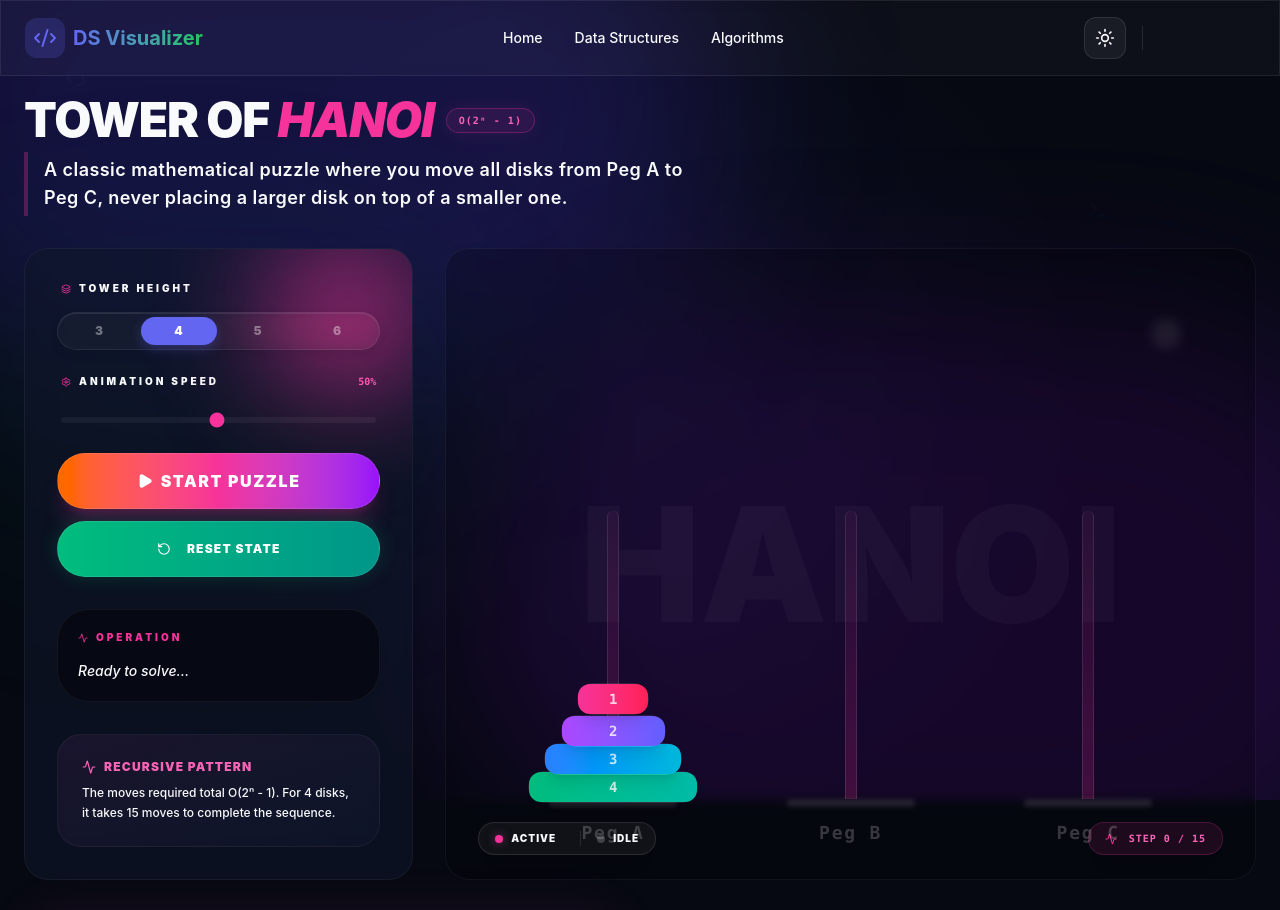
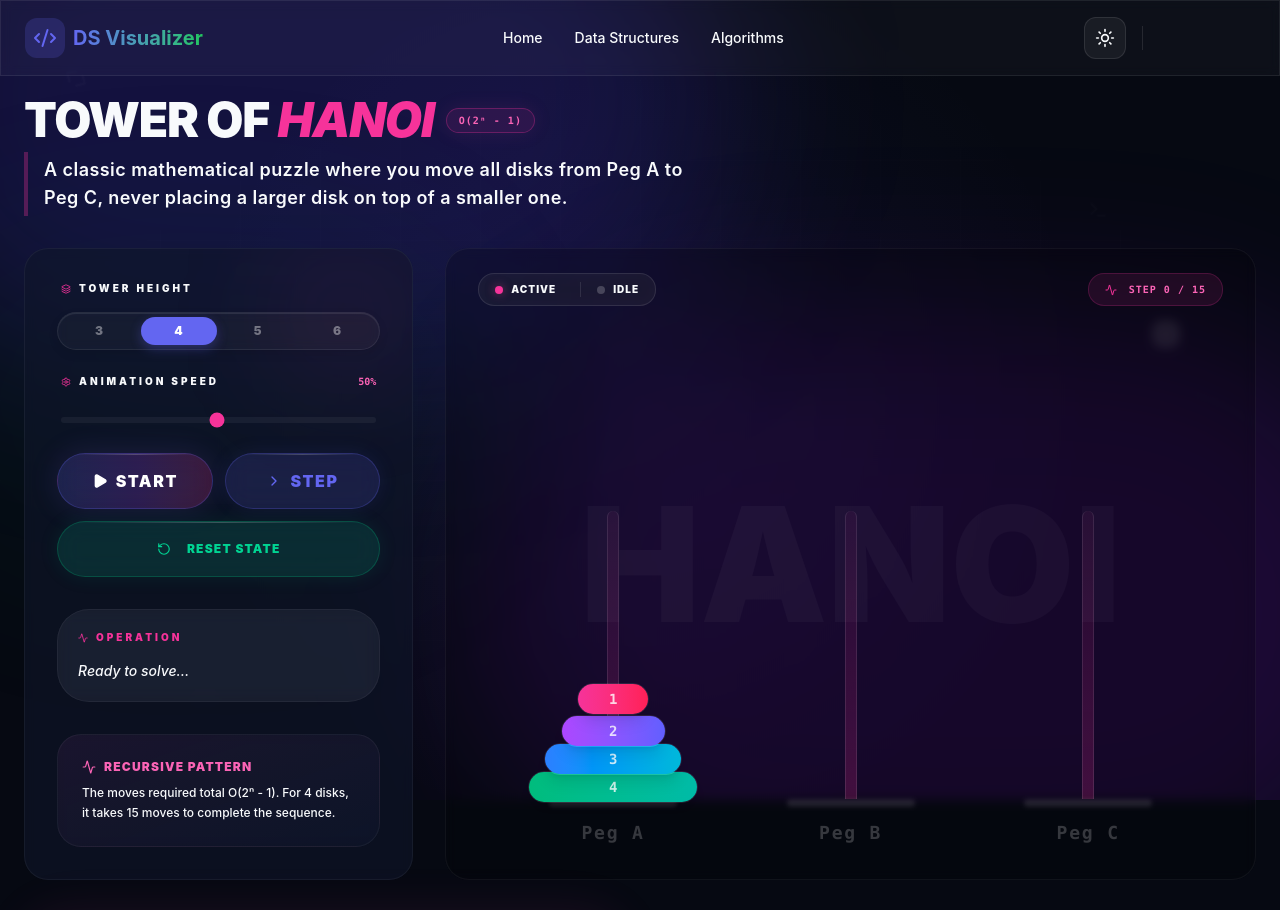
Before and after one commit to almahmud-17/https-github.com-username-VisualiseDS, a Next.js app: page /visualize/hanoi in a window 1280 px wide. Shown: the top 910 px of the page. Built offline with nearby package versions, Linux system fonts and the light colour scheme.

Commit message:
Final premium aesthetic refinements for Tree and DS visualizers

```diff
--- a/src/app/visualize/hanoi/page.tsx
+++ b/src/app/visualize/hanoi/page.tsx
@@ -7,8 +7,9 @@ import { PremiumButton } from "@/components/ui/PremiumButton";
 import { getHanoiSteps, HanoiStep } from "@/algorithms/hanoi";
 import {
       Play,
+      Pause,
+      ChevronRight,
       RotateCcw,
-      Info,
       Activity,
       Settings,
       Layers,
@@ -78,7 +79,7 @@ export default function HanoiPage() {
                               {/* Controls Panel */}
                               <div className="lg:col-span-4 flex flex-col gap-6 order-2 lg:order-1">
                                     <div className="glass-card p-8 flex flex-col gap-8 border border-white/5 [.light_&]:border-black/5 relative overflow-hidden">
-                                          <div className="absolute top-0 right-0 w-32 h-32 bg-pink-500 [.light_&]:bg-[#007AFF]/5 [.light_&]:bg-[#007AFF]/5 blur-3xl rounded-full" />
+                                          <div className="absolute top-0 right-0 w-32 h-32 bg-pink-500/10 blur-3xl rounded-full" />
 
                                           <div className="flex flex-col gap-6">
                                                 <div className="flex flex-col gap-4">
@@ -116,21 +117,31 @@ export default function HanoiPage() {
                                                             />
                                                       </div>
 
-                                                      <div className="grid grid-cols-1 gap-3 mt-2">
-                                                            <PremiumButton className="h-14 px-8 text-base font-black uppercase tracking-widest shadow-xl shadow-pink-500/20"
+                                                      <div className="grid grid-cols-2 gap-3 mt-2">
+                                                            <PremiumButton className="h-14 px-8 text-base font-black uppercase tracking-widest"
                                                                   variant="gradient"
                                                                   onClick={() => setIsPlaying(!isPlaying)}
                                                             >
-                                                                  {isPlaying ? "Pause Engine" : <div className="flex items-center gap-2"><Play size={16} fill="currentColor" /> Start Puzzle</div>}
+                                                                  {isPlaying ? <><Pause size={16} /> Pause</> : <><Play size={16} fill="currentColor" /> {currentStep > 0 ? "Resume" : "Start"}</>}
                                                             </PremiumButton>
-                                                            <PremiumButton className="h-14 px-8 text-xs font-black uppercase tracking-widest" variant="secondary" onClick={handleReset}>
+                                                            <PremiumButton className="h-14 px-8 text-base font-black uppercase tracking-widest"
+                                                                  variant="primary"
+                                                                  onClick={() => {
+                                                                        setIsPlaying(false);
+                                                                        setCurrentStep(p => Math.min(p + 1, steps.length - 1));
+                                                                  }}
+                                                                  disabled={currentStep >= steps.length - 1}
+                                                            >
+                                                                  <ChevronRight size={16} /> Step
+                                                            </PremiumButton>
+                                                            <PremiumButton className="h-14 px-8 text-xs font-black uppercase tracking-widest col-span-2" variant="secondary" onClick={handleReset}>
                                                                   <RotateCcw size={14} className="mr-2" /> Reset State
                                                             </PremiumButton>
                                                       </div>
                                                 </div>
 
                                                 {/* Move Logic Panel */}
-                                                <div className="mt-2 p-5 rounded-[2rem] bg-black/40 [.light_&]:bg-black/5 border border-white/5 [.light_&]:border-black/5 space-y-4 shadow-inner">
+                                                <div className="mt-2 p-5 rounded-[2rem] bg-white/5 [.light_&]:bg-black/5 border border-white/5 [.light_&]:border-black/5 space-y-4 backdrop-blur-sm">
                                                       <h3 className="text-[10px] font-black tracking-[0.3em] text-pink-500 uppercase flex items-center gap-2">
                                                             <Activity size={10} /> Operation
                                                       </h3>
@@ -168,6 +179,25 @@ export default function HanoiPage() {
                                           HANOI
                                     </div>
 
+                                    {/* Legend and Step Counter — TOP of canvas, no conflict with peg labels */}
+                                    <div className="absolute top-6 left-8 right-8 flex items-center justify-between z-20">
+                                          <div className="flex gap-6 px-4 py-2 bg-white/5 [.light_&]:bg-black/5 border border-white/10 [.light_&]:border-black/10 rounded-2xl backdrop-blur-sm">
+                                                <div className="flex items-center gap-2">
+                                                      <div className="w-2 h-2 rounded-full bg-pink-500 shadow-[0_0_10px_rgba(236,72,153,0.5)]"></div>
+                                                      <span className="text-[10px] text-muted-foreground uppercase font-black tracking-widest">Active</span>
+                                                </div>
+                                                <div className="flex items-center gap-2 border-l border-white/10 [.light_&]:border-black/10 pl-4">
+                                                      <div className="w-2 h-2 rounded-full bg-white/20 [.light_&]:bg-black/20"></div>
+                                                      <span className="text-[10px] text-muted-foreground uppercase font-black tracking-widest">Idle</span>
+                                                </div>
+                                          </div>
+
+                                          <div className="flex items-center gap-3 bg-pink-500/10 border border-pink-500/20 px-4 py-2 rounded-2xl font-mono text-[10px] font-black text-pink-400 tracking-widest uppercase">
+                                                <Activity size={12} className="text-pink-500" />
+                                                Step {currentStep} / {steps.length - 1}
+                                          </div>
+                                    </div>
+
                                     <div className="flex-1 flex items-end justify-around pb-20 px-12 relative z-10">
                                           {currentData.pegs.map((peg, pegIdx) => (
                                                 <div key={pegIdx} className="relative flex flex-col items-center w-full max-w-[180px]">
@@ -175,7 +205,7 @@ export default function HanoiPage() {
                                                       <div className="absolute bottom-0 w-3 h-72 bg-gradient-to-t from-pink-500/20 to-pink-500/5 [.light_&]:from-slate-500/40 [.light_&]:to-slate-500/5 border-x border-white/10 [.light_&]:border-black/10 rounded-t-full -z-10" />
                                                       <div className="absolute bottom-0 w-32 h-2 bg-white/10 [.light_&]:bg-black/10 rounded-full -z-10 translate-y-2 blur-[2px]" />
 
-                                                      {/* Peg Label */}
+                                                      {/* Peg Label — positioned below base, won't conflict with legend anymore */}
                                                       <div className="absolute -bottom-12 font-black text-lg text-white/20 [.light_&]:text-black/40 font-mono tracking-widest capitalize">
                                                             Peg {String.fromCharCode(65 + pegIdx)}
                                                       </div>
@@ -192,7 +222,7 @@ export default function HanoiPage() {
                                                                                     initial={{ y: -300, opacity: 0 }}
                                                                                     animate={{ y: 0, opacity: 1 }}
                                                                                     exit={{ y: -300, opacity: 0 }}
-                                                                                    transition={{ type: "spring", stiffness: 300, damping: 25 }}
+                                                                                    transition={{ type: "spring", stiffness: 200, damping: 20, mass: 0.8 }}
                                                                                     style={{ width: `${width}px` }}
                                                                                     className={cn(
                                                                                           "h-8 rounded-full shadow-lg border border-white/10 [.light_&]:border-black/10 flex items-center justify-center relative group",
@@ -203,7 +233,7 @@ export default function HanoiPage() {
                                                                                     <div className="absolute inset-x-2 top-1 h-3 bg-white/20 blur-[1px] rounded-full pointer-events-none" />
 
                                                                                     <div className={cn(
-                                                                                          "absolute inset-0 rounded-xl transition-colors duration-300",
+                                                                                          "absolute inset-0 rounded-full transition-all duration-500",
                                                                                           diskId === 1 ? "bg-gradient-to-r from-pink-500 to-rose-500" :
                                                                                                 diskId === 2 ? "bg-gradient-to-r from-purple-500 to-indigo-500" :
                                                                                                       diskId === 3 ? "bg-gradient-to-r from-blue-500 to-cyan-500" :
@@ -221,25 +251,6 @@ export default function HanoiPage() {
                                                 </div>
                                           ))}
                                     </div>
-
-                                    {/* Legend and Info Bar */}
-                                    <div className="absolute bottom-6 left-8 right-8 flex items-center justify-between">
-                                          <div className="flex gap-6 px-4 py-2 bg-white/5 border border-white/10 rounded-2xl backdrop-blur-sm shadow-xl">
-                                                <div className="flex items-center gap-2">
-                                                      <div className="w-2 h-2 rounded-full bg-pink-500 shadow-[0_0_10px_rgba(236,72,153,0.5)]"></div>
-                                                      <span className="text-[10px] text-muted-foreground uppercase font-black tracking-widest">Active</span>
-                                                </div>
-                                                <div className="flex items-center gap-2 border-l border-white/10 pl-4">
-                                                      <div className="w-2 h-2 rounded-full bg-white/20"></div>
-                                                      <span className="text-[10px] text-muted-foreground uppercase font-black tracking-widest">Idle</span>
-                                                </div>
-                                          </div>
-
-                                          <div className="flex items-center gap-3 bg-pink-500/10 border border-pink-500/20 px-4 py-2 rounded-2xl font-mono text-[10px] font-black text-pink-400 tracking-widest uppercase shadow-xl">
-                                                <Activity size={12} className="text-pink-500" />
-                                                Step {currentStep} / {steps.length - 1}
-                                          </div>
-                                    </div>
                               </div>
                         </div>
 
@@ -254,7 +265,7 @@ export default function HanoiPage() {
                               </div>
                               <div className="h-[500px] lg:h-full flex flex-col gap-6">
                                     <div className="flex items-center gap-3">
-                                          <div className="p-2 rounded-xl bg-pink-500 [.light_&]:bg-[#007AFF]/10 text-pink-400 [.light_&]:text-[#007AFF]">
+                                          <div className="p-2 rounded-xl bg-pink-500/10 text-pink-400 [.light_&]:text-[#007AFF]">
                                                 <Terminal size={20} />
                                           </div>
                                           <h2 className="text-xl font-bold text-foreground tracking-tight uppercase">Algorithm Source</h2>
--- a/src/app/visualize/sorting/page.tsx
+++ b/src/app/visualize/sorting/page.tsx
@@ -11,7 +11,7 @@ import { getSelectionSortSteps } from "@/algorithms/selectionSort";
 import { getMergeSortSteps } from "@/algorithms/mergeSort";
 import { getQuickSortSteps } from "@/algorithms/quickSort";
 import { getInsertionSortSteps } from "@/algorithms/insertionSort";
-import { Play, StepForward, RotateCcw, ChevronDown } from "lucide-react";
+import { Play, Pause, StepForward, RotateCcw, ChevronDown } from "lucide-react";
 import { cn } from "@/lib/utils";
 
 const INITIAL_ARRAY_SIZE = 20;
@@ -210,7 +210,7 @@ export default function SortingPage() {
                         </div>
                         <div className="grid grid-cols-2 gap-3 mt-2">
                            <PremiumButton className="h-14 px-8 text-base font-black rounded-full" variant="gradient" onClick={() => setIsPlaying(!isPlaying)}>
-                              {isPlaying ? "Pause" : <div className="flex items-center gap-2"><Play size={16} fill="currentColor" /> Play</div>}
+                              {isPlaying ? <><Pause size={16} /> Pause</> : <div className="flex items-center gap-2"><Play size={16} fill="currentColor" /> Play</div>}
                            </PremiumButton>
                            <PremiumButton className="h-14 px-8 text-base font-black rounded-full" variant="secondary" onClick={() => setCurrentStep(prev => Math.min(prev + 1, steps.length - 1))}>
                               <StepForward size={16} /> Step
--- a/src/components/InputPanel.tsx
+++ b/src/components/InputPanel.tsx
@@ -49,7 +49,7 @@ export function InputPanel({
     };
 
     return (
-        <div className="glass-card p-6 flex flex-col gap-6 border border-white/5 [.light_&]:border-black/5 shadow-xl relative overflow-hidden group">
+        <div className="glass-card p-6 flex flex-col gap-6 border border-white/5 [.light_&]:border-black/5 shadow-xl relative overflow-hidden group backdrop-blur-md">
             <div className="absolute top-0 right-0 w-24 h-24 bg-primary/5 blur-3xl rounded-full opacity-0 group-hover:opacity-100 transition-opacity duration-700" />
 
             <div className="flex flex-col gap-5">
--- a/src/components/ui/PremiumButton.tsx
+++ b/src/components/ui/PremiumButton.tsx
@@ -12,11 +12,11 @@ interface PremiumButtonProps extends React.ButtonHTMLAttributes<HTMLButtonElemen
 export const PremiumButton = forwardRef<HTMLButtonElement, PremiumButtonProps>(
     ({ className, variant = "primary", loading, children, ...props }, ref) => {
         const variants = {
-            primary: "bg-gradient-to-r from-indigo-500 to-purple-600 text-white shadow-[0_0_20px_rgba(99,102,241,0.2)] [.light_&]:liquid-button",
-            secondary: "bg-gradient-to-r from-emerald-500 to-teal-600 text-white shadow-[0_0_20px_rgba(16,185,129,0.2)] [.light_&]:liquid-button",
-            danger: "bg-gradient-to-r from-red-500 to-rose-600 text-white shadow-[0_0_20px_rgba(239,68,68,0.2)] [.light_&]:liquid-button",
-            ghost: "bg-transparent text-foreground/70 hover:text-foreground hover:bg-white/5 [.light_&]:hover:bg-black/5 [.light_&]:text-slate-600",
-            gradient: "bg-gradient-to-r from-orange-500 via-pink-500 to-purple-600 text-white shadow-[0_0_30px_rgba(236,72,153,0.3)] hover:shadow-[0_0_40px_rgba(236,72,153,0.5)] [.light_&]:liquid-button",
+            primary: "bg-primary/15 text-primary border-primary/25 hover:bg-primary/25 hover:border-primary/40 shadow-[0_0_20px_rgba(99,102,241,0.1)] hover:shadow-[0_0_30px_rgba(99,102,241,0.2)] [.light_&]:liquid-button",
+            secondary: "bg-emerald-500/15 text-emerald-400 [.light_&]:text-emerald-600 border-emerald-500/25 hover:bg-emerald-500/25 hover:border-emerald-500/40 shadow-[0_0_20px_rgba(16,185,129,0.1)] hover:shadow-[0_0_30px_rgba(16,185,129,0.2)] [.light_&]:liquid-button",
+            danger: "bg-red-500/15 text-red-400 [.light_&]:text-red-600 border-red-500/25 hover:bg-red-500/25 hover:border-red-500/40 shadow-[0_0_20px_rgba(239,68,68,0.1)] hover:shadow-[0_0_30px_rgba(239,68,68,0.2)] [.light_&]:liquid-button",
+            ghost: "bg-transparent text-foreground/70 border-transparent hover:text-foreground hover:bg-white/5 [.light_&]:hover:bg-black/5 [.light_&]:text-slate-600",
+            gradient: "bg-gradient-to-r from-primary/20 via-purple-500/20 to-pink-500/20 text-white [.light_&]:text-primary border-primary/25 hover:from-primary/30 hover:via-purple-500/30 hover:to-pink-500/30 hover:border-primary/50 shadow-[0_0_30px_rgba(139,92,246,0.15)] hover:shadow-[0_0_40px_rgba(139,92,246,0.3)] [.light_&]:liquid-button",
         };
 
         return (
@@ -24,15 +24,19 @@ export const PremiumButton = forwardRef<HTMLButtonElement, PremiumButtonProps>(
                 ref={ref}
                 className={cn(
                     "relative overflow-hidden px-6 py-2.5 rounded-full font-bold flex items-center justify-center gap-2 group disabled:opacity-50 disabled:cursor-not-allowed",
-                    "border border-white/10 group-hover:border-white/20",
-                    "transition-transform duration-200 ease-out hover:scale-105 hover:-translate-y-0.5 active:scale-95",
+                    "border backdrop-blur-md",
+                    "transition-all duration-300 ease-out hover:scale-[1.03] hover:-translate-y-0.5 active:scale-95",
                     variants[variant],
                     className
                 )}
                 {...props}
             >
-                {/* Persistent Glow */}
-                <div className="absolute inset-0 bg-primary/5 opacity-0 group-hover:opacity-100 transition-opacity blur-xl -z-10" />
+                {/* Liquid side glow - left */}
+                <div className="absolute left-0 top-1/2 -translate-y-1/2 w-8 h-[120%] bg-gradient-to-r from-white/10 to-transparent rounded-full opacity-0 group-hover:opacity-100 transition-opacity duration-500 blur-sm -z-10" />
+                {/* Liquid side glow - right */}
+                <div className="absolute right-0 top-1/2 -translate-y-1/2 w-8 h-[120%] bg-gradient-to-l from-white/10 to-transparent rounded-full opacity-0 group-hover:opacity-100 transition-opacity duration-500 blur-sm -z-10" />
+                {/* Top highlight for liquid feel */}
+                <div className="absolute inset-x-4 top-0 h-px bg-gradient-to-r from-transparent via-white/20 to-transparent" />
 
                 {/* Text/Content */}
                 <span className="relative z-10 flex items-center gap-2">
```
Also changed, not shown: src/app/visualize/search/page.tsx (+43 -24 lines).
